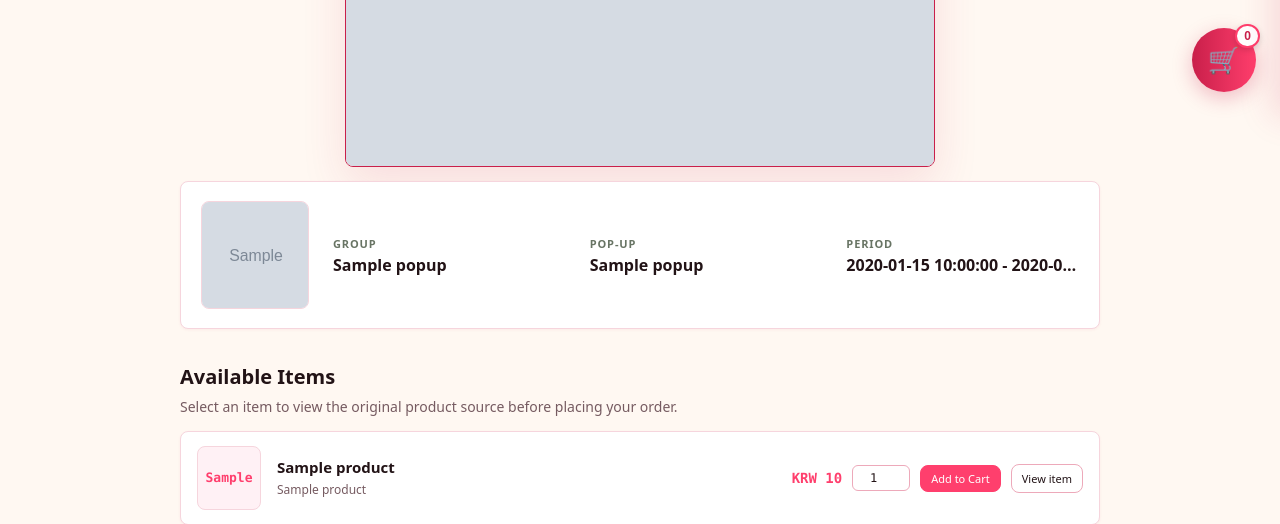
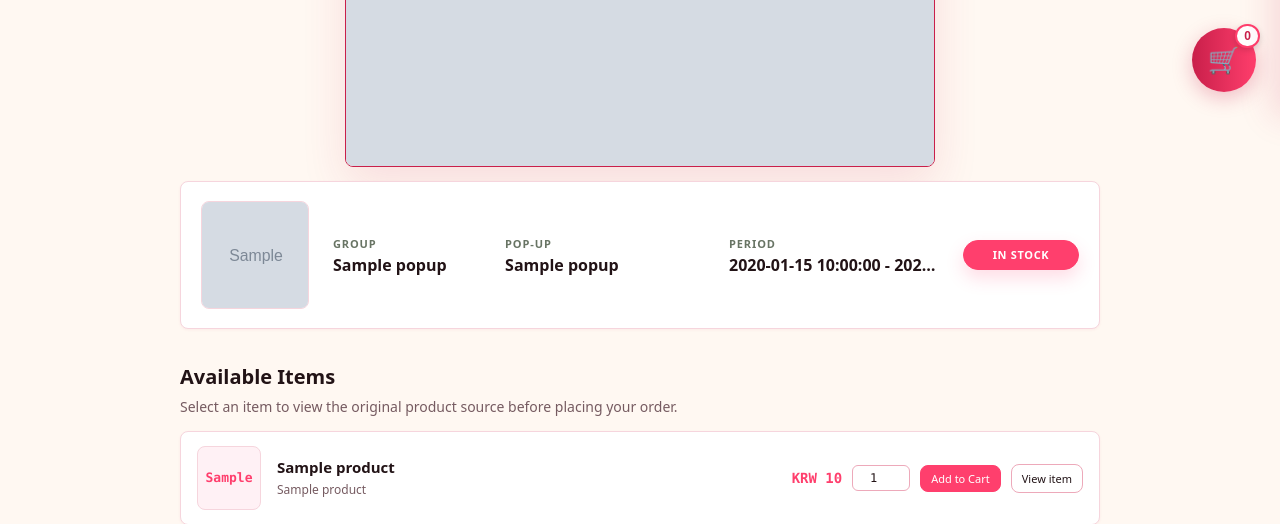
Before and after one commit to mateinkorea96/KPROXY-GO, a FastAPI app: template templates/popup_detail.html in a window 1280 px wide. Shown: the part 684-1208 px from the top of the page. Run offline with FastAPI, Linux system fonts and the light colour scheme; the template is opened without the code that fills it: most values are stand-ins (such as "Sample title", 1, 10 or a date in 2020); grey boxes marked "Sample" are stand-in pictures.

Commit message:
Add stock badge to popup detail summary

```diff
--- a/static/style.css
+++ b/static/style.css
@@ -578,6 +578,9 @@ table.dt tr.is-closed td{opacity:0.5}
   align-items:stretch;
   gap:8px;
 }
+.detail-summary-actions{
+  flex:0 0 116px;
+}
 .stock-pill,
 .buy-now-btn{
   display:inline-flex;
@@ -872,6 +875,7 @@ table.dt tr.is-closed td{opacity:0.5}
   .popup-summary-item strong{font-size:11px}
   .popup-summary-period{flex:0 0 112px}
   .popup-summary-actions{flex:0 0 72px; gap:5px}
+  .detail-summary-actions{flex:0 0 72px}
   .stock-pill,
   .buy-now-btn{min-height:24px; padding:6px 7px; font-size:8px}
   .storefront-trust,
--- a/templates/popup_detail.html
+++ b/templates/popup_detail.html
@@ -11,15 +11,15 @@
   <div class="popup-card-visual detail-visual">
     <img src="{{ popup.image_url if popup.image_url is defined and popup.image_url else '/static/img/cortis-greengreen-popup.png' }}" alt="{{ popup.title }} image">
   </div>
-  <div class="popup-summary-item">
+  <div class="popup-summary-item popup-summary-group">
     <span class="summary-label">Group</span>
     <strong>{{ popup.group_name }}</strong>
   </div>
-  <div class="popup-summary-item">
+  <div class="popup-summary-item popup-summary-title">
     <span class="summary-label">Pop-up</span>
     <strong>{{ popup.title }}</strong>
   </div>
-  <div class="popup-summary-item">
+  <div class="popup-summary-item popup-summary-period">
     <span class="summary-label">Period</span>
     <strong>
       {% if popup.start_date and popup.end_date %}
@@ -32,6 +32,9 @@
         Open now
       {% endif %}
     </strong>
+  </div>
+  <div class="popup-summary-actions detail-summary-actions">
+    <span class="stock-pill is-active">IN STOCK</span>
   </div>
 </section>
 
```
